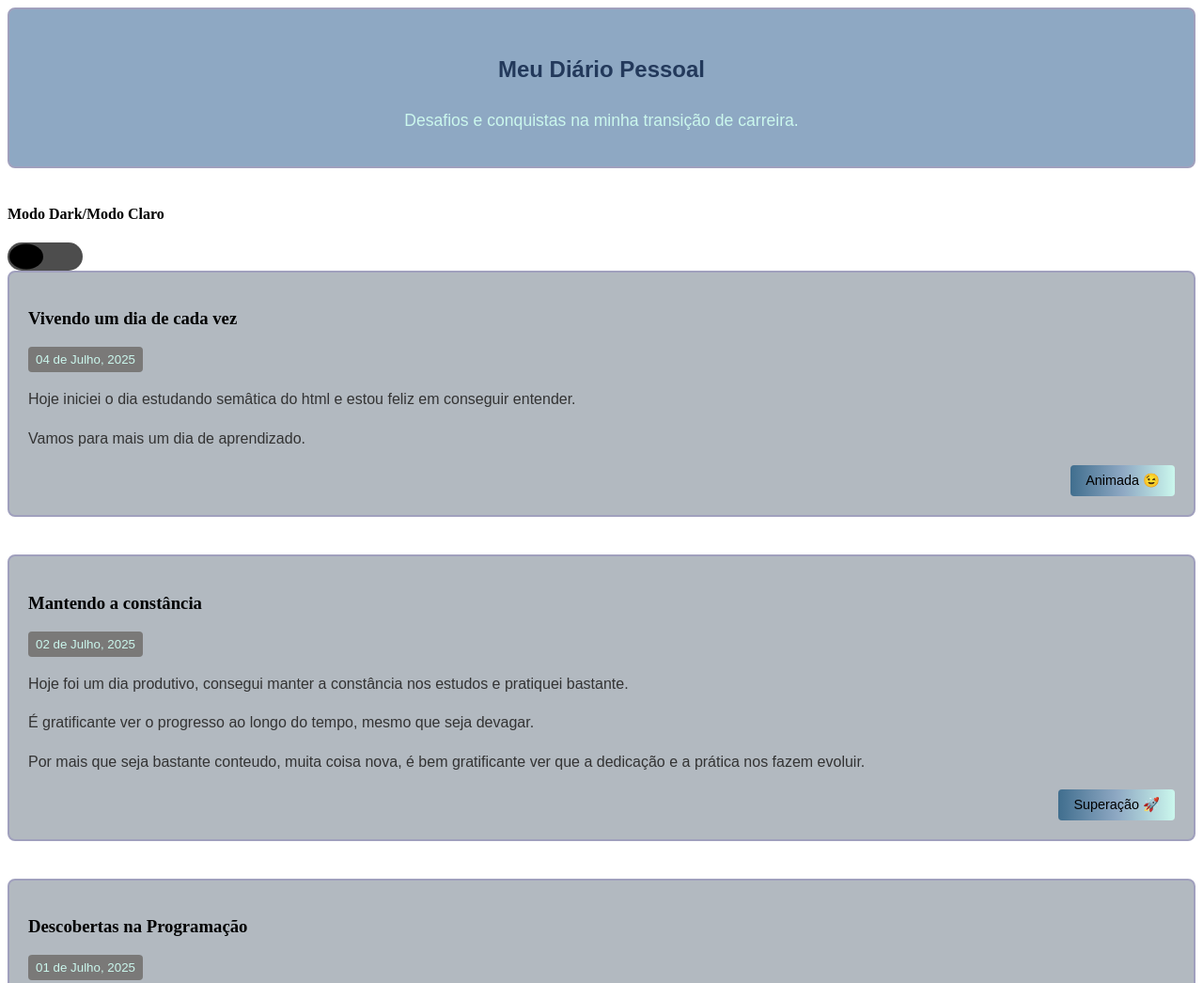
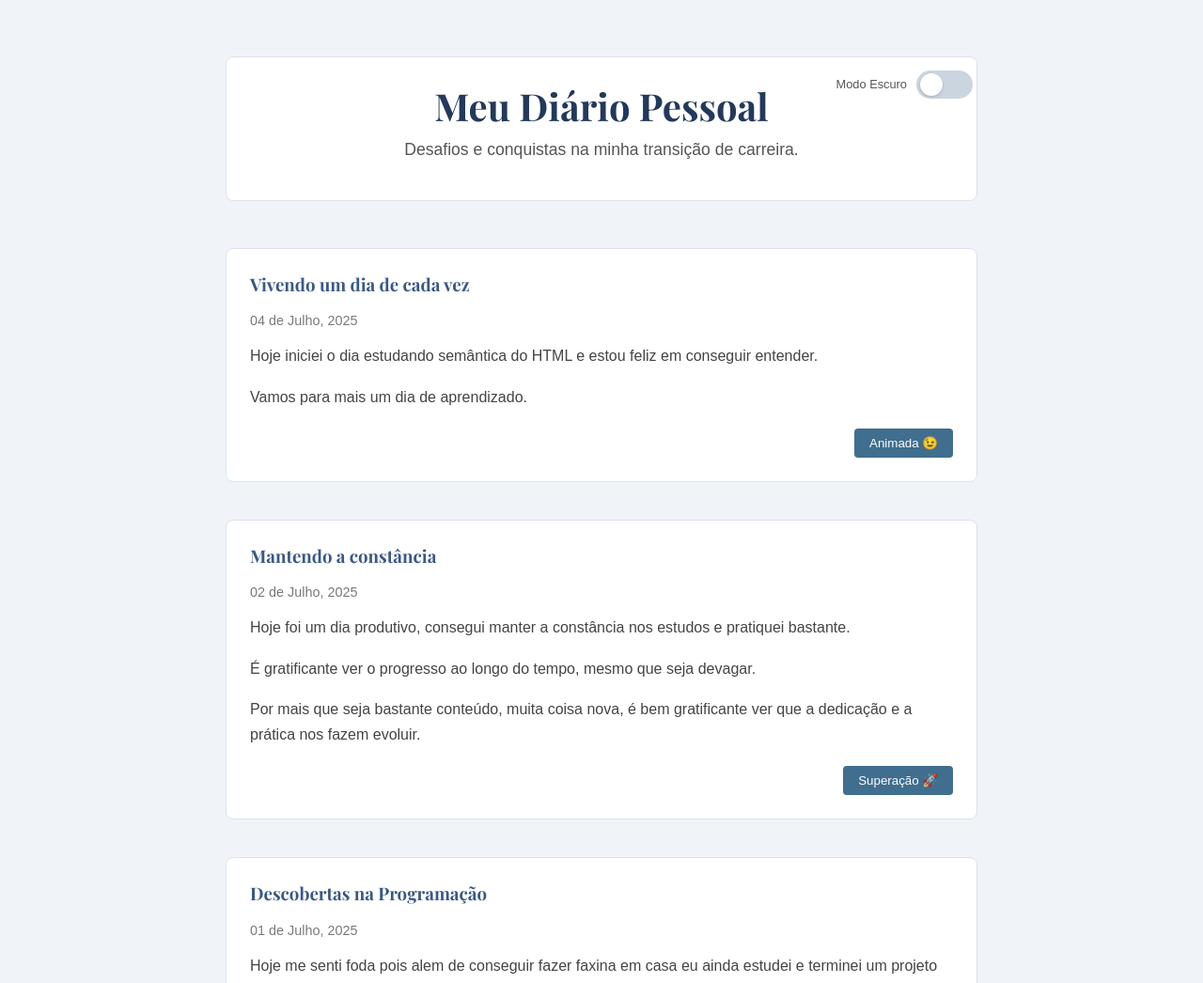
Before and after one commit to alannasant0s/MeuDiario-ProgramaDesenvolve, a plain HTML site: page index.html in a window 1280 px wide. Shown: the top 1046 px of the page at 94% size. Drawn offline with nearby package versions, Linux system fonts and the light colour scheme; a web font is replaced by a local one.

Commit message:
estilizando

```diff
--- a/index.html
+++ b/index.html
@@ -5,91 +5,77 @@
     <meta name="viewport" content="width=device-width, initial-scale=1.0">
     <title>Meu Diário</title>
     <link rel="stylesheet" href="style.css">
-    <link href="https://fonts.googleapis.com/css2?family=Playfair+Display:wght@400;500;600;700&display=swap" rel="stylesheet">
+    <link href="https://fonts.googleapis.com/css2?family=Playfair+Display:wght@400;700&family=Arial:wght@400&display=swap" rel="stylesheet">
 </head>
 
 <body>
 <main>
-    <div class="diario-container">
-       <!-- Introdução-->
-        <section class="introducao">
-            <h1 >Meu Diário Pessoal</h1>
-            <p class="subtitulo">Desafios e conquistas na minha transição de carreira.</p>
-        </section>
-        <!-- Fim da introdução-->
-         <h4>Modo Dark/Modo Claro</h4>
+    <div class="theme-switch-container">
+        <h4>Modo Escuro</h4>
         <div class="trilho" id="trilho">
             <div class="indicador"></div>
         </div>
+    </div>
+
+    <section class="introducao">
+        <h1>Meu Diário Pessoal</h1>
+        <p class="subtitulo">Desafios e conquistas na minha transição de carreira.</p>
+    </section>
+
     <article class="entrada">
         <header>
             <h3 class="titulo-entrada">Vivendo um dia de cada vez</h3>
-                    <div class="criacao-data">
-                        <footer class="card-data">
-                            <button class="button-data" type="button"><time datetime="2025-07-04">04 de Julho, 2025</time></button>
-                        </footer>
-                    </div>
+            <p class="card-data">
+                <time datetime="2025-07-04">04 de Julho, 2025</time>
+            </p>
         </header>
         <div class="conteudo-entrada">
-                    <p>Hoje iniciei o dia estudando semâtica do html e estou feliz em conseguir entender.</p>
+            <p>Hoje iniciei o dia estudando semântica do HTML e estou feliz em conseguir entender.</p>
             <p>Vamos para mais um dia de aprendizado.</p>
         </div>
-                    <!-- Botão de reação-->
         <footer class="reacoes">
-                        <button class="button-reacao" type="button"> Animada 😉 </button>
+            <button class="button-reacao" type="button">Animada 😉</button>
         </footer>
     </article>
-        <!-- fim do terceiro card-->
-        <!-- Inicio do bloco de código dos cards-->
+
     <article class="entrada">
         <header>
             <h3 class="titulo-entrada">Mantendo a constância</h3>
-                    <div class="criacao-data">
-                        <footer class="card-data">
-                            <button class="button-data" type="button" ><time datetime="2025-07-02">02 de Julho, 2025</time></button>
-                        </footer>
-                    </div>
+            <p class="card-data">
+                <time datetime="2025-07-02">02 de Julho, 2025</time>
+            </p>
         </header>
         <div class="conteudo-entrada">
             <p>Hoje foi um dia produtivo, consegui manter a constância nos estudos e pratiquei bastante.</p>
             <p>É gratificante ver o progresso ao longo do tempo, mesmo que seja devagar.</p>
-                        <p>Por mais que seja bastante conteudo, muita coisa nova, é bem gratificante ver que a dedicação e a prática nos fazem evoluir.</p>
+            <p>Por mais que seja bastante conteúdo, muita coisa nova, é bem gratificante ver que a dedicação e a prática nos fazem evoluir.</p>
         </div>
-                     <!-- Botão de reação-->
         <footer class="reacoes">
-                        <button class="button-reacao" type="button"> Superação 🚀</button>
+            <button class="button-reacao" type="button">Superação 🚀</button>
         </footer>
     </article>
-        <!-- fim do segundo card-->
 
-        <!-- Inicio do terceiro post-- e tome comentário -->
     <article class="entrada">
         <header>
             <h3 class="titulo-entrada">Descobertas na Programação</h3>
-                    <div class="criacao-data">
-                        <footer class="card-data">
-                            <button class="button-data" type="button"><time datetime="2025-07-01">01 de Julho, 2025</time></button>
-                        </footer>
-                    </div>
+            <p class="card-data">
+                <time datetime="2025-07-01">01 de Julho, 2025</time>
+            </p>
         </header>
         <div class="conteudo-entrada">
             <p>Hoje me senti foda pois alem de conseguir fazer faxina em casa eu ainda estudei e terminei um projeto de um curso em andamento.</p>
             <p>É incrível como a programação pode ser desafiadora, mas também muito gratificante.</p>
             <p>Estou aprendendo muito e me sentindo mais confiante a cada dia.</p>
         </div>
-                    <!-- Botão de reação-->
         <footer class="reacoes">
-                        <button class="button-reacao" type="button"> Confiante 🤞</button>
+            <button class="button-reacao" type="button">Confiante 🤞</button>
         </footer>
     </article>
 
-    <!-- fim do terceiro card-->
-    <div class="texto-rodape">
+</main>
 <footer class="rodape">
     <p>Desenvolvido por Alanna Santos © 2025</p>
-    </div>
 </footer>
-</main>
 <script src="main.js"></script>
 </body>
 </html>
--- a/main.js
+++ b/main.js
@@ -1,5 +1,6 @@
 let trilho = document.getElementById('trilho')
-
+let body = document.querySelector('body')
 trilho.addEventListener('click',()=>{
     trilho.classList.toggle('dark')
+    body.classList.toggle('dark')
 })
--- a/style.css
+++ b/style.css
@@ -1,110 +1,189 @@
 @charset "UTF-8";
 
-    .main{
-        width: 100%;
-        margin: 0;
-        padding: 0;
-        background-color: #a4cbf3;
-        border-radius: 0;
+/* Estilos Gerais e Modo Claro (Padrão) */
+body {
+    background-color: #f0f4f8; /* Um azul bem clarinho para o fundo */
+    color: #333;
+    font-family: 'Arial', sans-serif;
+    transition: background-color 0.4s ease, color 0.4s ease;
 }
+
+main {
+    width: 90%;
+    max-width: 800px;
+    margin: 40px auto;
+    padding: 20px;
+    position: relative; /* Necessário para posicionar o botão do tema */
+}
+
 .introducao {
     text-align: center;
+    margin-bottom: 50px;
+    padding: 25px;
+    background-color: #ffffff;
+    border-radius: 8px;
+    border: 1px solid #dbe2ef;
+}
+
+.introducao h1 {
+    font-family: 'Playfair Display', serif;
+    color: #23395B;
+    font-size: 2.5em;
+    margin: 0;
+}
+
+.subtitulo {
+    color: #555;
+    font-size: 1.1em;
+    margin-top: 10px;
+}
+
+.entrada {
     margin-bottom: 40px;
-        padding: 20px;
-        background-color: #8ea8c3;
+    padding: 25px;
+    background-color: #ffffff;
     border-radius: 8px;
-        border: 2px solid rgb(160, 160, 189);
+    border: 1px solid #dbe2ef;
+    transition: background-color 0.4s ease, border-color 0.4s ease;
 }
-    .trilho{
-        width: 80px;
-        height: 30px;
-        background-color: #4d4d4d;
-        border-radius: 150px;
-        position: relative;
-        cursor: pointer;
+
+.titulo-entrada {
+    font-family: 'Playfair Display', serif;
+    color: #395886;
+    margin-top: 0;
 }
-    .h3{font-family: 'Courier New', Courier, monospace;
 
-    }
-    .indicador{
-        width: 40px;
-        height: 30px;
-        background-color: #000;
-        border-radius: 50%;
-        transform: scale(.9);
-        position: absolute;
-        left: 0;
-        transition: .5s;
-    }
-    .introducao h1 {
-        font-family: 'Arial', serif, sans-serif;
-        color: #23395B;
-        padding: 10px 20px;
-        display: inline-block;
-        border-radius: 8px;
-        margin-bottom: 10px;
+.card-data {
+    color: #7a7978;
+    font-size: 0.9em;
+    margin-bottom: 15px;
 }
 
 .conteudo-entrada {
-        font-family: 'Arial', serif, sans-serif;
-        margin-bottom: 15px;
-        line-height: 1.6;
-        color: #333;
-
-    }
-    .subtitulo {
-        font-family: 'Arial', serif, sans-serif;
-        color: #cbf7ed;
-        font-size: 1.1em;
-        margin-top: 10px;
-    }
-    .button-data {
-        background-color: #7a7978;
-        color: #cbf7ed;
-        border: none;
-        padding: 6px 8px;
-        border-radius: 4px;
-        cursor: pointer;
-    }
-    .entrada {
-
-        margin-bottom: 40px;
-        padding: 20px;
-        background-color: #b2b9c0;
-        border-radius: 8px;
-        border: 2px solid rgb(160, 160, 189);
-    }
-    .rodape {
-    text-align: center;
+    line-height: 1.7;
+    color: #444;
 }
 
 .reacoes {
     display: flex;
-        justify-content: flex-end; /* Alinha o botao da reação na direita */
-        margin-top: 10px;
+    justify-content: flex-end;
+    margin-top: 20px;
 }
 
 .button-reacao {
     padding: 8px 16px;
-        background: linear-gradient(to right, #406e8e,#8ea8c3,#cbf7ed);
-        color: black;
-        font-size: 0.9em;
-        font-family: 'Arial' serif, sans-serif;
+    background: #406e8e;
+    color: #ffffff;
+    font-family: 'Arial', sans-serif;
     border: none;
     border-radius: 4px;
     cursor: pointer;
+    transition: background-color 0.3s ease;
+}
 
-    }
 .button-reacao:hover {
     background-color: #23395B;
-        color: #cbf7ed;
 }
-    .trilho.dark{
-        background-color: #c3c3c3;
 
+.rodape {
+    text-align: center;
+    padding: 20px;
+    font-size: 0.9em;
+    color: #666;
 }
-    .trilho.dark .indicador{
-        left: 40px;
-        background-color: white;
 
+/* --- Botão de Modo Escuro --- */
+.theme-switch-container {
+    position: absolute;
+    top: 25px;
+    right: 25px;
+    display: flex;
+    align-items: center;
 }
+
+.theme-switch-container h4 {
+    margin-right: 10px;
+    font-size: 0.8em;
+    color: #555;
+    font-weight: normal;
+}
+
+.trilho {
+    width: 60px;
+    height: 30px;
+    background-color: #cbd5e0;
+    border-radius: 15px;
+    position: relative;
+    cursor: pointer;
+    transition: background-color 0.4s ease;
+}
+
+.indicador {
+    width: 24px;
+    height: 24px;
+    background-color: #ffffff;
+    box-shadow: 0px 1px 3px rgba(0,0,0,0.2);
+    border-radius: 50%;
+    position: absolute;
+    top: 3px;
+    left: 4px;
+    transition: transform 0.4s ease, background-color 0.4s ease;
+}
+
+.trilho.dark {
+    background-color: #4a5568;
+}
+
+.trilho.dark .indicador {
+    transform: translateX(29px);
+    background-color: #1a202c;
+}
+
+/* --- Estilos do Modo Dark --- */
+body.dark {
+    background-color: #1a202c;
+    color: #e2e8f0;
+}
+
+body.dark .introducao,
+body.dark .entrada {
+    background-color: #2d3748;
+    border-color: #4a5568;
+}
+
+body.dark .introducao h1 {
+    color: #a0aec0;
+}
+
+body.dark .subtitulo {
+    color: #a0aec0;
+}
+
+body.dark .titulo-entrada {
+    color: #b8c8dc;
+}
+
+body.dark .card-data {
+    color: #a0aec0;
+}
+
+body.dark .conteudo-entrada {
+    color: #cdd8e7;
+}
+
+body.dark .button-reacao {
+    background-color: #4a5568;
+    color: #e2e8f0;
+}
+
+body.dark .button-reacao:hover {
+    background-color: #718096;
+}
+
+body.dark .rodape {
+    color: #a0aec0;
+}
+
+body.dark .theme-switch-container h4 {
+    color: #a0aec0;
+}
```
Lines whose indentation alone changed are shown as unchanged.
